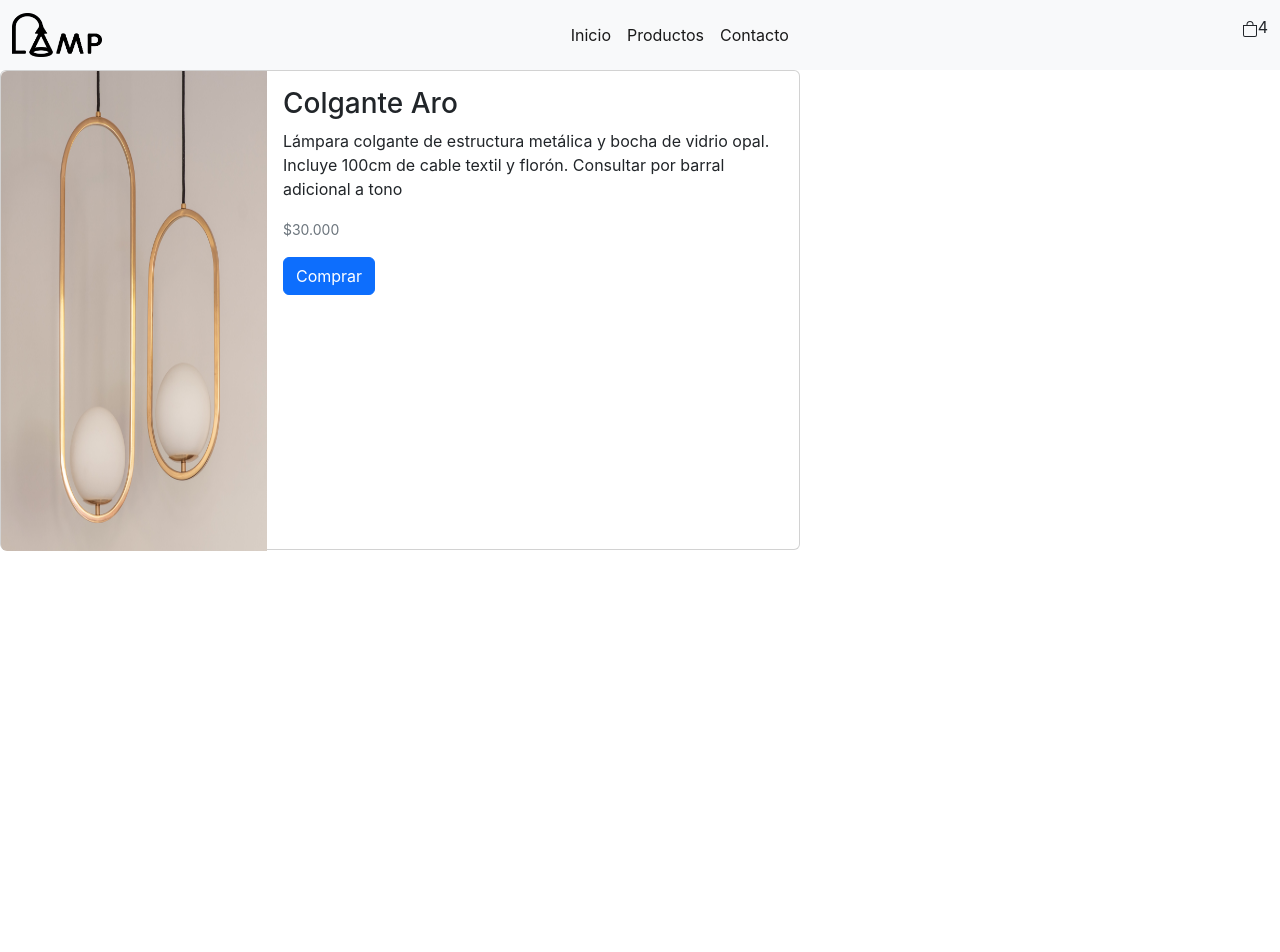
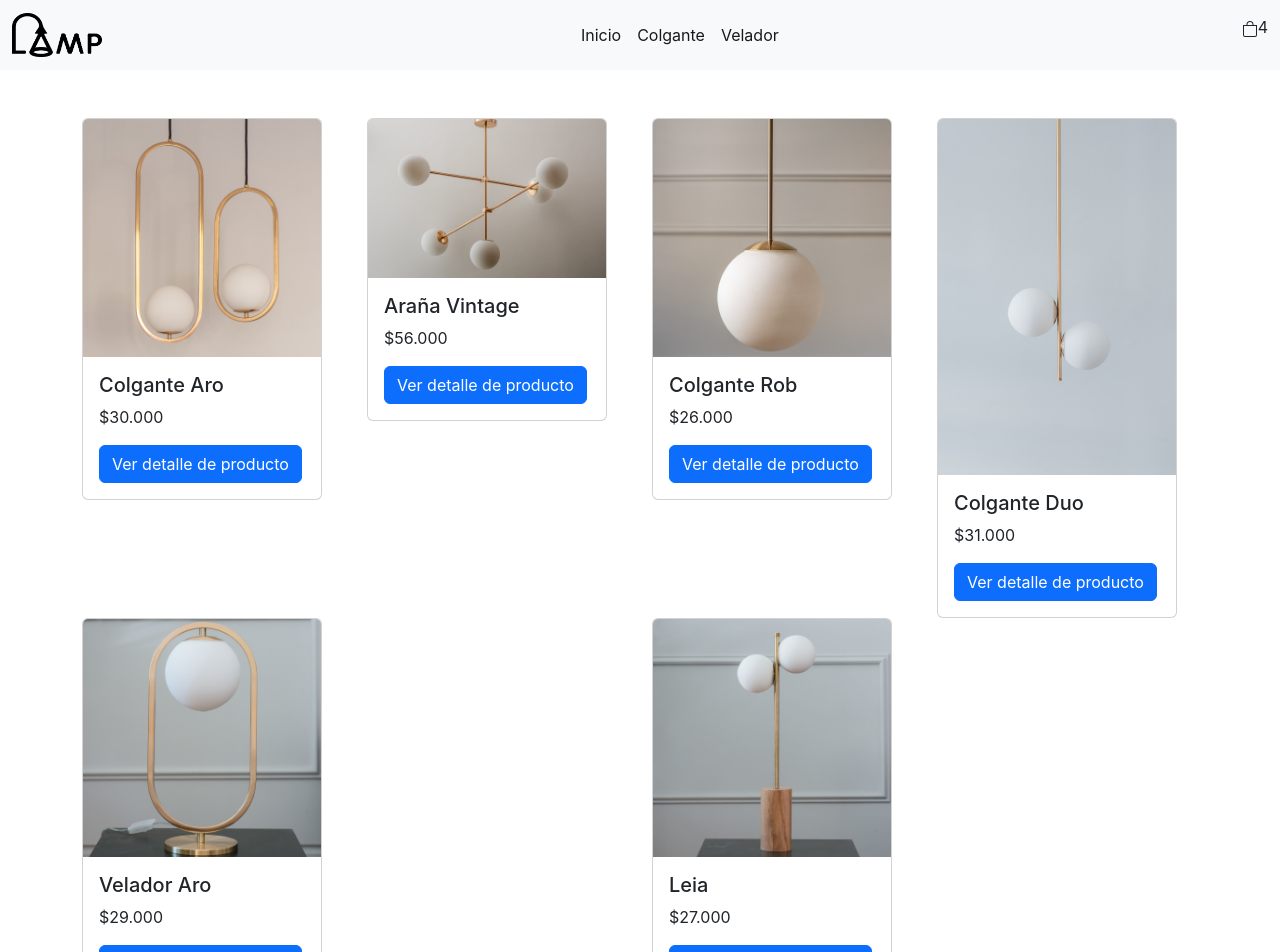
Before and after one commit to PabloBrowner/React-FinalProyectInCoderHouse-OnlineStore, a React (Create React App) app: page / in a window 1280 px wide. Shown: the top 952 px of the page. Before the commit the page ends 800 px from the top, so only its background shows below. Built offline with nearby package versions, Linux system fonts and the light colour scheme.

Commit message:
"commit"

```diff
--- a/package.json
+++ b/package.json
@@ -8,6 +8,7 @@
     "@testing-library/user-event": "^13.5.0",
     "react": "^18.2.0",
     "react-dom": "^18.2.0",
+    "react-router-dom": "^6.3.0",
     "react-scripts": "5.0.1",
     "web-vitals": "^2.1.4"
   },
--- a/src/App.js
+++ b/src/App.js
@@ -1,23 +1,28 @@
-import logo from './logo.svg';
 import './App.css';
 import NavBar from './components/NavBar';
 import ItemListContainer from './components/ItemListContainer';
 import CartWidget from './components/CartWidget';
-import ItemDetailContainer from './components/ItemDetailConatiner';
+import ItemDetailContainer from "./components/ItemDetailContainer";
+import { BrowserRouter, Routes, Route, Link } from "react-router-dom";
 
 function App() {
-
-  const onAdd= (amount) => {
-    console.log(amount);
-  }
   return (
     <>
+    <BrowserRouter>
+        <NavBar CartWidget={CartWidget}/>
+        <Routes>
+          <Route index element={<ItemListContainer />} />
+          <Route path="/categoria/:name" element={<ItemListContainer />} />
+          <Route path="item/:id" element={<ItemDetailContainer />} />
+          <Route
+            path="*"
+            element={
+              <div style={{ backgroundColor: "red" }}> ERROR 404 NOT FOUND</div>
+            }
+          />
 
-    <NavBar CartWidget={CartWidget}/>
-
-    {/*<ItemListContainer greeting={"Este es el catalogo de lamparas"}/>*/}
-
-    <ItemDetailContainer/>
+        </Routes>
+      </BrowserRouter>
     </>
   );
 }
--- /dev/null
+++ b/src/components/ExampleComponents/Spinner.js
@@ -0,0 +1,11 @@
+const Spinner = () => {
+    return (
+      <div className="d-flex justify-content-center mt-5">
+        <div className="spinner-border" role="status">
+          <span className="visually-hidden">Loading...</span>
+        </div>
+      </div>
+    );
+  };
+
+  export default Spinner;
--- a/src/components/Item.jsx
+++ b/src/components/Item.jsx
@@ -1,14 +1,16 @@
+import { Link } from "react-router-dom";
+
 const Item = ({item}) => {
-    const{lampara, precio, img} = item;
+    const{lampara, precio, img, id} = item;
     return(
         <div className="card" style={{width:"15rem"}}>
             <img className="card-img-top" src={img} alt="Card image cap" />
             <div className="card-body d-flex flex-column justify-content-center">
                 <h5 className="card-title">{lampara}</h5>
                 <p className="card-text">{precio}</p>
-                <a href="google.com" className="btn btn-primary">
-                    Ver producto
-                </a>
+                <Link to={`item/${id}`}>
+                    <button className="btn btn-primary">Ver detalle de producto</button>
+                </Link>
             </div>
         </div>
     );
--- a/src/components/ItemDetail.jsx
+++ b/src/components/ItemDetail.jsx
@@ -1,5 +1,8 @@
-const ItemDetail = ({items}) => {
-    const {lampara, precio, img, detalle} = items[0];
+
+
+const ItemDetail = ({item}) => {
+    const {lampara, precio, img, detalle} = item;
+
     return (
         <>
         <div className="card mb-3" style={{width: "50rem", height: "30rem"}}>
--- a/src/components/ItemDetailConatiner.jsx
+++ /dev/null
@@ -1,31 +0,0 @@
-import React, {useState, useEffect} from "react";
-import ItemDetail from "./ItemDetail"
-import details from "./utils/details.json"
-
-const ItemDetailContainer = () => {
-
-    const [items, setItems] = useState([]);
-
-    const promise = new Promise ( (resolve) => {
-        setTimeout( () => resolve(details), 2000);
-    });
-
-    useEffect(() => {
-        promise.then((res) => setItems(details));
-    },[]);
-
-    return (
-        <>
-        <div>
-        {items.map((item) => (
-                    <div key={item.id} className="col-sm">
-                        <ItemDetail items={items}/>
-                    </div>
-                ))}
-
-        </div>
-        </>
-     );
-}
-
-export default ItemDetailContainer;
--- /dev/null
+++ b/src/components/ItemDetailContainer.jsx
@@ -0,0 +1,30 @@
+import React, {useState, useEffect} from "react";
+import ItemDetail from "./ItemDetail"
+import details from "./utils/details.json"
+import { useParams } from "react-router-dom";
+import Spinner from "./ExampleComponents/Spinner";
+
+
+const ItemDetailContainer = () => {
+
+    const [item, setItem] = useState([]);
+
+    const [loading, setLoading] = useState(false);
+    const params = useParams();
+
+    const promise = new Promise((res, rej) => {
+        setTimeout(() => res(details), 2000);
+      });
+
+      useEffect(() => {
+        setLoading(true);
+        promise.then((response) => {
+          const foundItem = response.filter((item) => item.id == params.id);
+          setItem(foundItem[0]);
+          setLoading(false);
+        });
+      }, []);
+      return loading ? <Spinner /> : <ItemDetail item={item} />;
+    };
+
+    export default ItemDetailContainer;
--- a/src/components/ItemListContainer.jsx
+++ b/src/components/ItemListContainer.jsx
@@ -1,26 +1,40 @@
 import React, {useState, useEffect} from "react";
 import ItemList from "./ItemList";
 import data from "./utils/data.json"
+import { useParams } from "react-router-dom";
+import Spinner from "./ExampleComponents/Spinner";
 
 const ItemListContainer = () => {
-
+    const { name } = useParams();
     const [items, setItems] = useState([]);
+    const [loading, setLoading] = useState(false);
 
     const promise = new Promise ( (resolve) => {
-        setTimeout( () => resolve(data), 2000); //Esto se hace para simular el retraso
+        setTimeout( () => resolve(data), 2000);
     });
 
     useEffect(() => {
-        promise.then((res) => setItems(data)); //Esto se hace para simular el retraso
-    },[]);
+        setLoading(true);
+        promise.then((res) => {
+          const products = res;
+          if (name) {
+            setItems(products.filter((product) => product.categoria == name));
+          } else {
+            setItems(products);
+          }
+          setLoading(false);
+        });
+      }, [name]);
 
-    return (
+      if (loading) return <Spinner />;
+
+      return (
         <>
-        <div className="mt-5">
-            <ItemList items={items}/>
-        </div>
+          <div className="mt-5">
+            <ItemList items={items} />
+          </div>
         </>
-     );
-}
+      );
+    };
 
-export default ItemListContainer;
+    export default ItemListContainer;
--- a/src/components/NavBar.jsx
+++ b/src/components/NavBar.jsx
@@ -1,33 +1,37 @@
 import imagenes from "../assets/imagenes";
+import { Link } from "react-router-dom";
+import CartWidget from "./CartWidget";
 
-const NavBar = (props) => {
+const NavBar = () => {
     return (
+      <>
         <nav className="navbar navbar-expand-lg bg-light">
             <div className="container-fluid">
-                <a className="navbar-brand" href="#">
+                <Link className="navbar-brand" to={"/"}>
                     <img src={imagenes.logo} alt="" width="90" height="44"/>
-                </a>
+                </Link>
                 <button className="navbar-toggler" type="button" data-bs-toggle="collapse" data-bs-target="#navbarNav" aria-controls="navbarNav" aria-expanded="false" aria-label="Toggle navigation">
                 <span className="navbar-toggler-icon"></span>
                 </button>
                 <div className="collapse navbar-collapse" id="navbarNav">
                 <ul className="navbar-nav mx-auto">
                     <li className="nav-item">
-                    <a className="nav-link active" aria-current="page" href="#">Inicio</a>
+                    <Link className="nav-link active" to={"/"}>Inicio</Link>
                     </li>
                     <li className="nav-item">
-                    <a className="nav-link active" href="#">Productos</a>
+                        <Link className="nav-link active" to={"categoria/Colgante"}>Colgante</Link>
                     </li>
                     <li className="nav-item">
-                    <a className="nav-link active" href="#">Contacto</a>
+                        <Link className="nav-link active" to={"categoria/Velador"}>Velador</Link>
                     </li>
                 </ul>
                 <ul className="navbar-nav ml-auto">
-                    {props.CartWidget()}
+                  <CartWidget />
                 </ul>
                 </div>
             </div>
         </nav>
+        </>
      );
 }
 
--- a/src/components/utils/data.json
+++ b/src/components/utils/data.json
@@ -3,36 +3,42 @@
         "id": 1,
         "lampara": "Colgante Aro",
         "precio": "$30.000",
-        "img": "/img/foto1.jpg"
+        "img": "/img/foto1.jpg",
+        "categoria": "Colgante"
     },
     {
         "id": 2,
         "lampara": "Araña Vintage",
         "precio": "$56.000",
-        "img": "/img/foto2.jpg"
+        "img": "/img/foto2.jpg",
+        "categoria": "Colgante"
     },
     {
         "id": 3,
         "lampara": "Colgante Rob",
         "precio": "$26.000",
-        "img": "/img/foto3.jpg"
+        "img": "/img/foto3.jpg",
+        "categoria": "Colgante"
     },
     {
         "id": 4,
         "lampara": "Colgante Duo",
         "precio": "$31.000",
-        "img": "/img/foto4.jpg"
+        "img": "/img/foto4.jpg",
+        "categoria": "Colgante"
     },
     {
         "id": 5,
         "lampara": "Velador Aro",
         "precio": "$29.000",
-        "img": "/img/foto5.jpg"
+        "img": "/img/foto5.jpg",
+        "categoria": "Velador"
     },
     {
         "id": 6,
         "lampara": "Leia",
         "precio": "$27.000",
-        "img": "/img/foto6.jpg"
+        "img": "/img/foto6.jpg",
+        "categoria": "Velador"
     }
 ]
--- a/src/components/utils/details.json
+++ b/src/components/utils/details.json
@@ -4,6 +4,47 @@
         "lampara": "Colgante Aro",
         "precio": "$30.000",
         "img": "/img/foto1.jpg",
+        "categoria": "Colgante",
         "detalle": "Lámpara colgante de estructura metálica y bocha de vidrio opal. Incluye 100cm de cable textil y florón. Consultar por barral adicional a tono"
+    },
+    {
+        "id": 2,
+        "lampara": "Araña Vintage",
+        "precio": "$56.000",
+        "img": "/img/foto2.jpg",
+        "categoria": "Colgante",
+        "detalle": "Lámpara colgante de estructura metálica y bocha de vidrio opal. Incluye 100cm de cable textil y florón. Consultar por barral adicional a tono"
+    },
+    {
+        "id": 3,
+        "lampara": "Colgante Rob",
+        "precio": "$26.000",
+        "img": "/img/foto3.jpg",
+        "categoria": "Colgante",
+        "detalle": "Lámpara colgante de estructura metálica y bocha de vidrio opal. Incluye 100cm de cable textil y florón. Consultar por barral adicional a tono"
+    },
+    {
+        "id": 4,
+        "lampara": "Colgante Duo",
+        "precio": "$31.000",
+        "img": "/img/foto4.jpg",
+        "categoria": "Colgante",
+        "detalle": "Lámpara colgante de estructura metálica y bocha de vidrio opal. Incluye 100cm de cable textil y florón. Consultar por barral adicional a tono"
+    },
+    {
+        "id": 5,
+        "lampara": "Velador Aro",
+        "precio": "$29.000",
+        "img": "/img/foto5.jpg",
+        "categoria": "Velador",
+        "detalle": "Lámpara de escritorio de estructura metálica con globo de vidrio opal. Incluye 150cm de cable transparente con enchufe e interruptor."
+    },
+    {
+        "id": 6,
+        "lampara": "Leia",
+        "precio": "$27.000",
+        "img": "/img/foto6.jpg",
+        "categoria": "Velador",
+        "detalle": "Lámpara de escritorio de estructura metálica con globo de vidrio opal. Incluye 150cm de cable transparente con enchufe e interruptor."
     }
 ]
```
Also changed, not shown: 1 other file (tests, documents, lock files or other folders).
